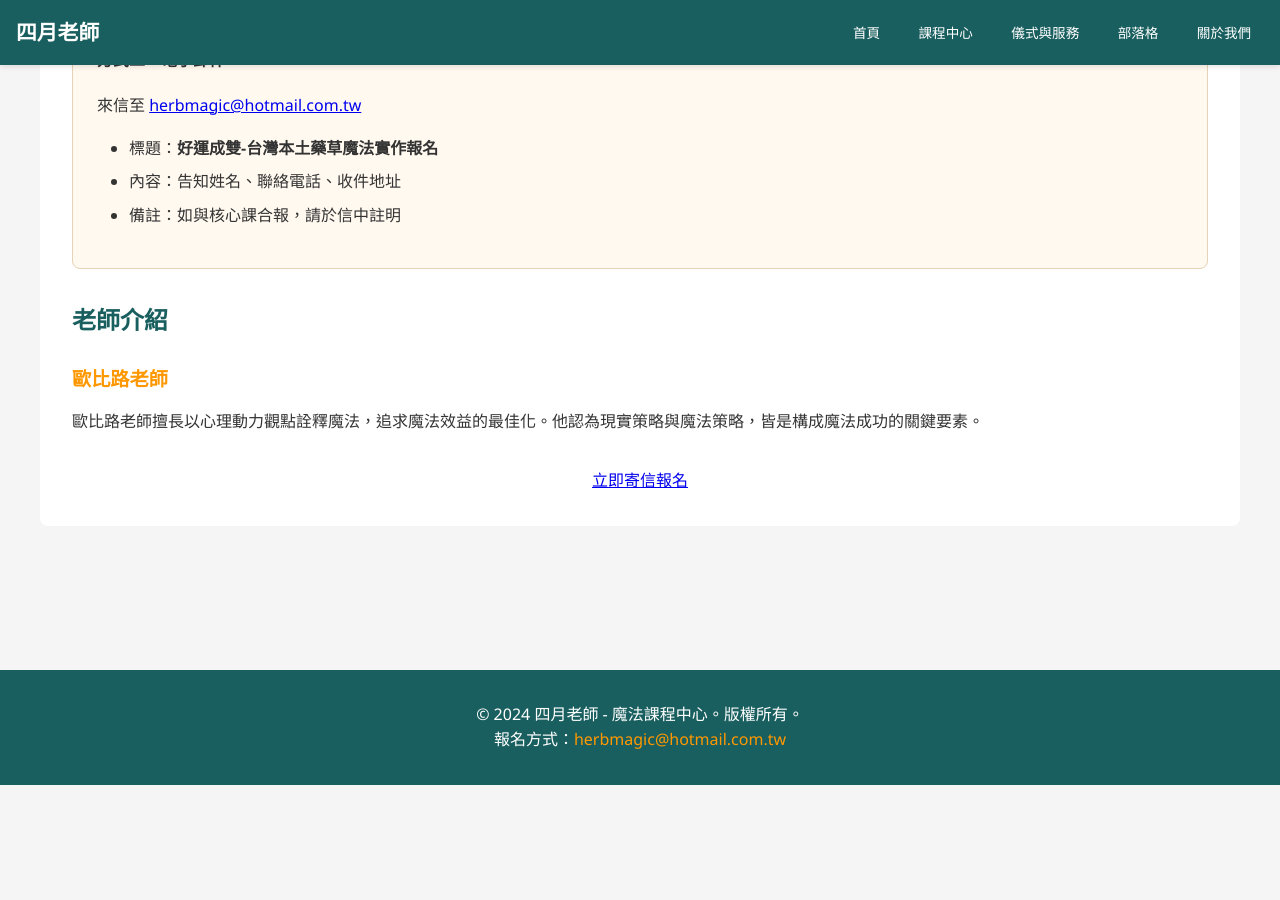
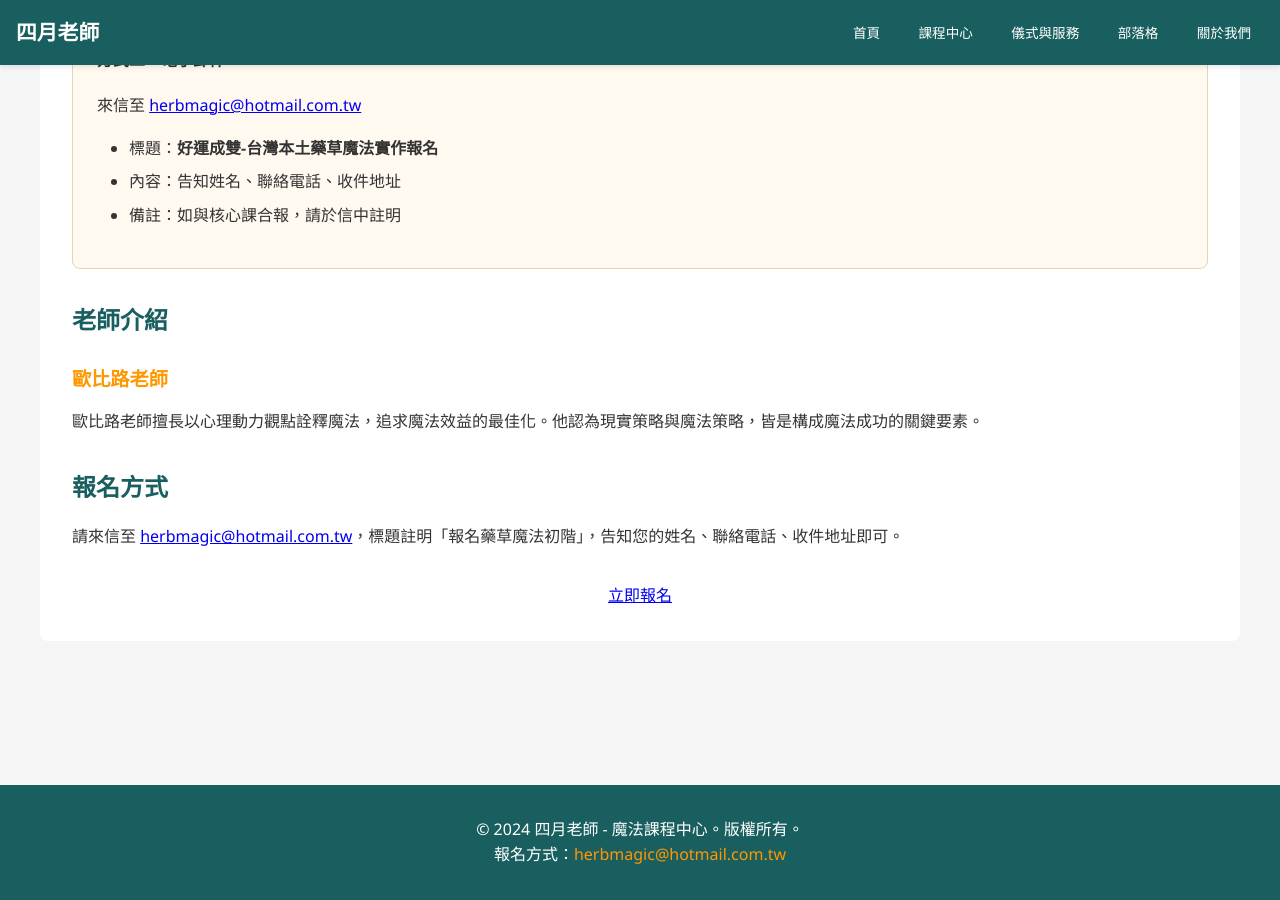
Before and after one commit to light4uliuphone-lang/hoodoo, a Jekyll site: the page built from courses/course-local-02.html, in a window 1280 px wide and 900 px high, scrolled down 1443 px. Built offline with Jekyll 4.4.1, drawn with Linux system fonts in a browser that asks for light colours; before the commit the page ends 2228 px from its top, so only the background shows below that.

Commit message:
Update course-local-02.html

```diff
--- a/courses/course-local-02.html
+++ b/courses/course-local-02.html
@@ -60,8 +60,12 @@
             <p>歐比路老師擅長以心理動力觀點詮釋魔法，追求魔法效益的最佳化。他認為現實策略與魔法策略，皆是構成魔法成功的關鍵要素。</p>
         </div>
 
+        <h2>報名方式</h2>
+        <div class="registration-info">
+            <p>請來信至 <a href="mailto:{{ site.email | default: 'herbmagic@hotmail.com.tw' }}">{{ site.email | default: 'herbmagic@hotmail.com.tw' }}</a>，標題註明「報名藥草魔法初階」，告知您的姓名、聯絡電話、收件地址即可。</p>
+        </div>
         <div style="text-align: center; margin-top: 2rem;">
-            <a href="mailto:{{ site.email | default: 'herbmagic@hotmail.com.tw' }}?subject=報名-好運成雙實作課" class="btn-primary">立即寄信報名</a>
+            <a href="mailto:{{ site.email | default: 'herbmagic@hotmail.com.tw' }}" class="btn-primary">立即報名</a>
         </div>
     </div>
 </div>
```
